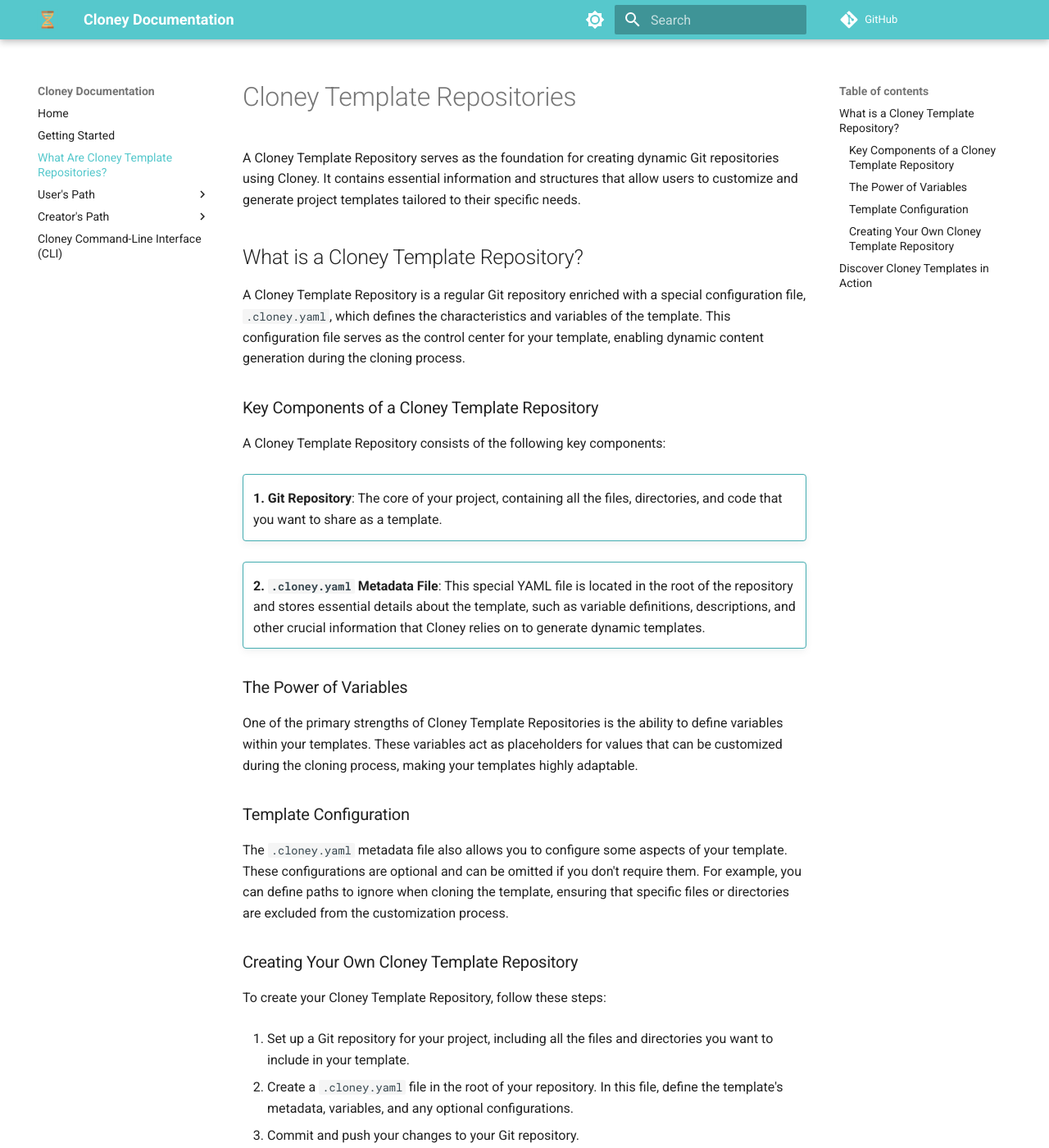
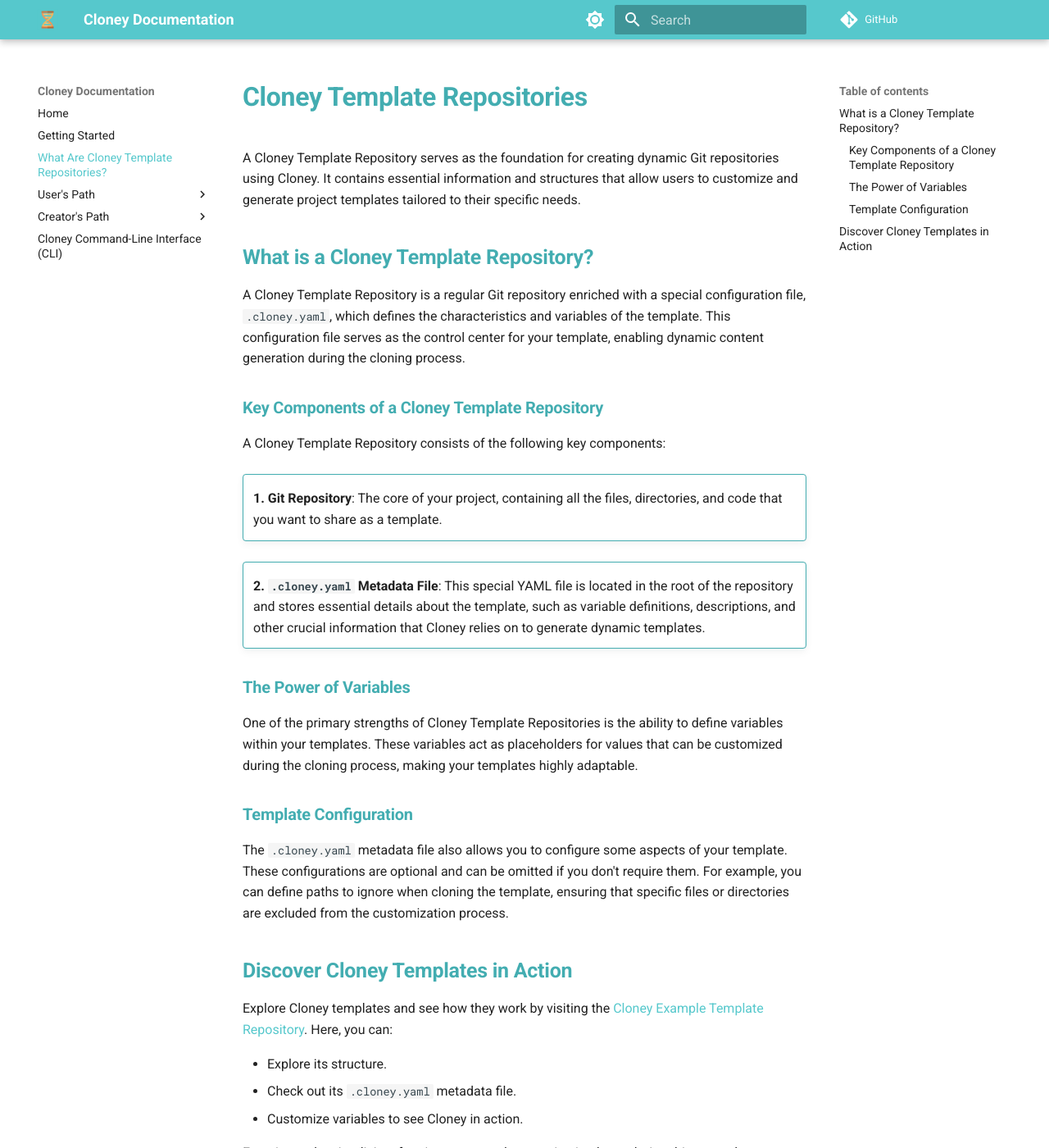
Before and after one commit to ArthurSudbrackIbarra/cloney-documentation, an MkDocs documentation site: the page built from docs/cloney-template-repositories.md, in a window 1280 px wide and 1400 px high. Shown: the whole window at 82% size. Built offline with MkDocs 1.6.1 and Material for MkDocs 9.7.7, drawn with Linux system fonts in a browser that asks for light colours; comment, search, counter and statistics services are not loaded; some of the changed text lies outside the part shown.

Commit message:
Fix colors.

```diff
--- a/docs/cloney-template-repositories.md
+++ b/docs/cloney-template-repositories.md
@@ -26,18 +26,6 @@
 
 The `.cloney.yaml` metadata file also allows you to configure some aspects of your template. These configurations are optional and can be omitted if you don't require them. For example, you can define paths to ignore when cloning the template, ensuring that specific files or directories are excluded from the customization process.
 
-### Creating Your Own Cloney Template Repository
-
-To create your Cloney Template Repository, follow these steps:
-
-1. Set up a Git repository for your project, including all the files and directories you want to include in your template.
-
-2. Create a `.cloney.yaml` file in the root of your repository. In this file, define the template's metadata, variables, and any optional configurations.
-
-3. Commit and push your changes to your Git repository.
-
-With these simple steps, you've transformed your standard Git repository into a Cloney Template Repository, ready to be customized and cloned by others.
-
 ## Discover Cloney Templates in Action
 
 Explore Cloney templates and see how they work by visiting the [Cloney Example Template Repository](https://github.com/ArthurSudbrackIbarra/cloney-example). Here, you can:
--- a/docs/stylesheets/extra.css
+++ b/docs/stylesheets/extra.css
@@ -1,7 +1,25 @@
 :root {
-  --md-primary-fg-color:        #56C8CC;
+  --md-primary-fg-color: #56c8cc;
   --md-primary-fg-color--light: #5fd7db;
-  --md-primary-fg-color--dark:  #43adb1;
+  --md-primary-fg-color--dark: #43adb1;
+
+  --md-typeset-a-color: #bcdb34;
+}
+
+.md-typeset h1,
+.md-typeset h2,
+.md-typeset h3 {
+  font-weight: bold !important;
+  color: var(--md-primary-fg-color--dark) !important;
+}
+
+.md-nav__link[for]:focus,
+.md-nav__link[for]:hover,
+.md-nav__link[href]:focus,
+.md-nav__link[href]:hover,
+.md-typeset a:not(.md-button):focus,
+.md-typeset a:not(.md-button):hover {
+  color: var(--md-primary-fg-color--dark) !important;
 }
 
 .md-button:hover {
--- a/mkdocs.yaml
+++ b/mkdocs.yaml
@@ -26,6 +26,7 @@
     - search.suggest
     - search.highlight
     - navigation.instant
+    - content.tabs.link
 
 nav:
   - Home: index.md
@@ -56,6 +57,8 @@
   - admonition
   - pymdownx.details
   - attr_list
+  - pymdownx.tabbed:
+      alternate_style: true
   - toc:
       permalink: true
 
```
Also changed, not shown: docs/getting-started.md (+21 -8 lines).
